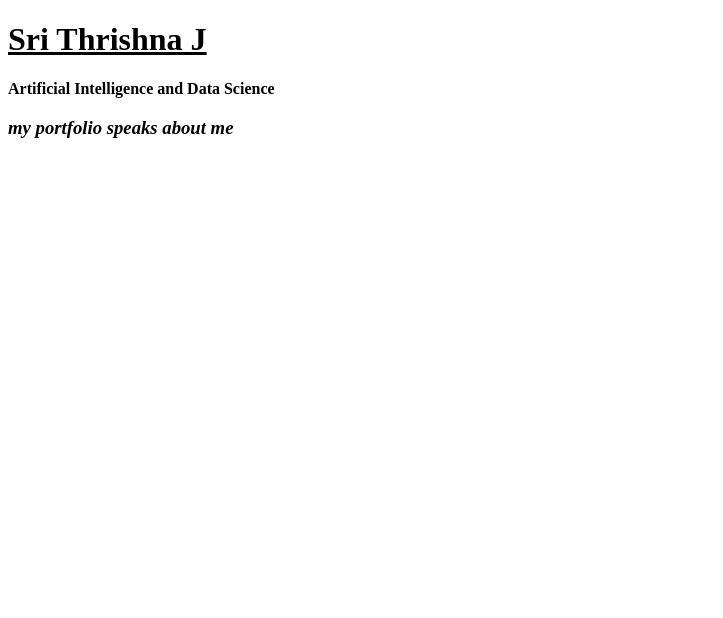
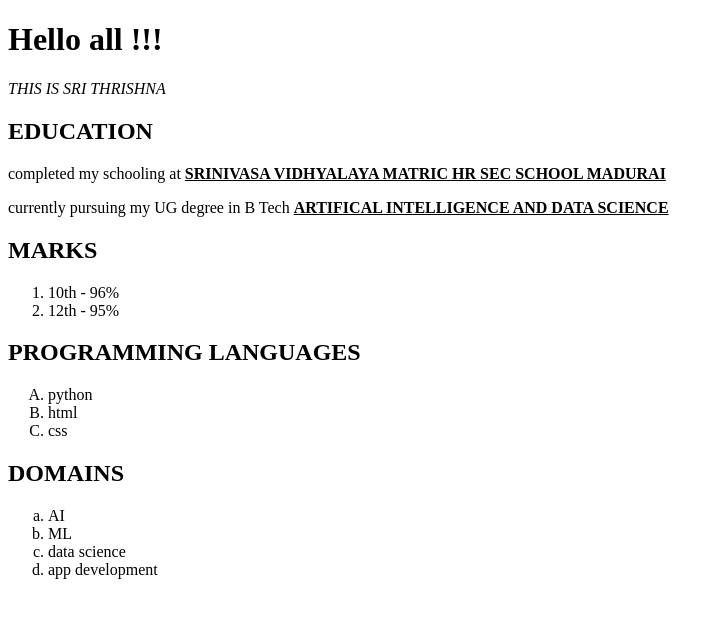
Before and after one commit to srithrishna/React-JS, a plain HTML site: page index.html in a window 1280 px wide. Shown: the whole page, without its empty margins (0-723 px from the left). Drawn offline with Linux system fonts and the light colour scheme.

Commit message:
update index.html

```diff
--- a/index.html
+++ b/index.html
@@ -2,12 +2,36 @@
 <html lang="en">
 <head>
     <meta charset="UTF-8">
-    <meta name="viewport" content="width=device-width, initial-scale=1.0">
-    <title>Training</title>
-    <h1><u>Sri Thrishna J</u></h1>
-    <p><b>Artificial Intelligence and Data Science</b</p>
+    <meta name="viewport" content="width=, initial-scale=1.0">
+    <title>INTRODUCTION</title>
 </head>
 <body>
-    <h3><i>my portfolio speaks about me</i></h3>
+    <h1><b>Hello all !!!</b></h1>
+        <p><em>THIS IS SRI THRISHNA</em></p>
+    <h2>EDUCATION</h2>
+        <p>completed my schooling at <b><u>SRINIVASA VIDHYALAYA MATRIC HR SEC SCHOOL MADURAI</u></b></p>
+        <p> currently pursuing my UG degree in B Tech <b><u>ARTIFICAL INTELLIGENCE AND DATA SCIENCE</u></b></p>
+     <h2>MARKS</h2>
+    <ol type="1" start="1">
+        <li>10th - 96%</li>
+        <li>12th - 95%</li>
+    </ol>
+    <h2>PROGRAMMING LANGUAGES</h2>
+    <ol type="A" start="1" >
+        <li>python</li>
+        <li>html</li>
+        <li>css</li>
+    </ol>
+    <h2>DOMAINS</h2>
+    <ol type="a" start="1">
+        <li>AI</li>
+        <li>ML</li>
+        <li>data science</li>
+        <li>
+            app development
+        </li>    </ol>
+
+
+
 </body>
 </html>
```
Also changed, not shown: 1 other file.
